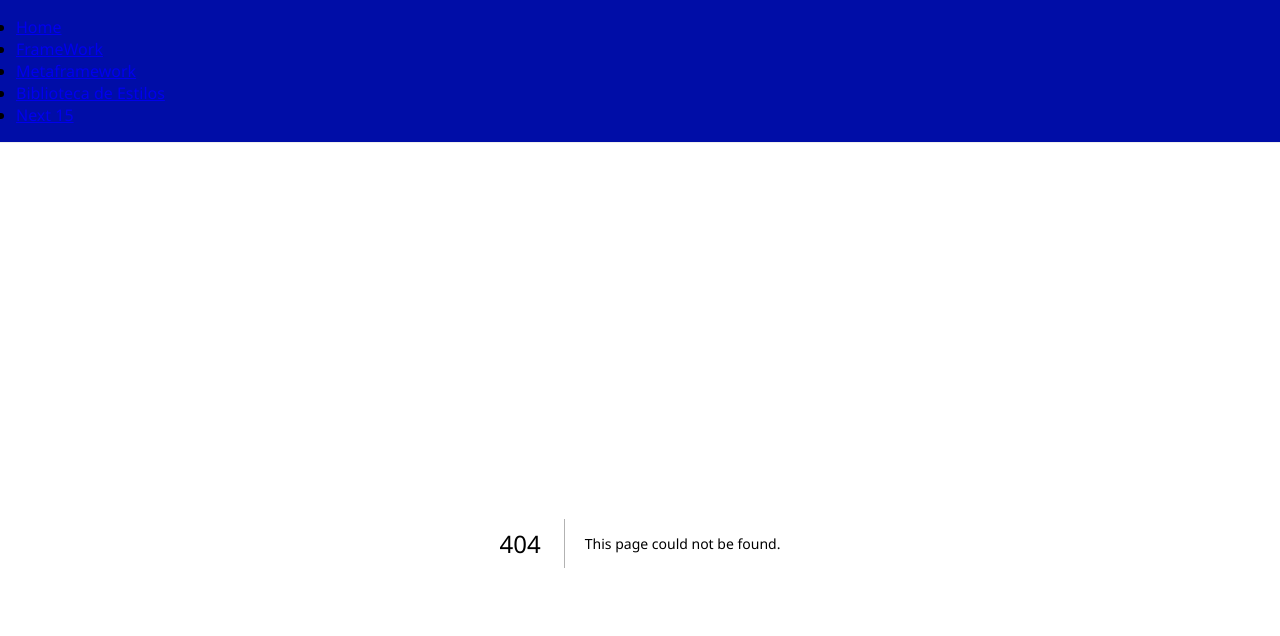
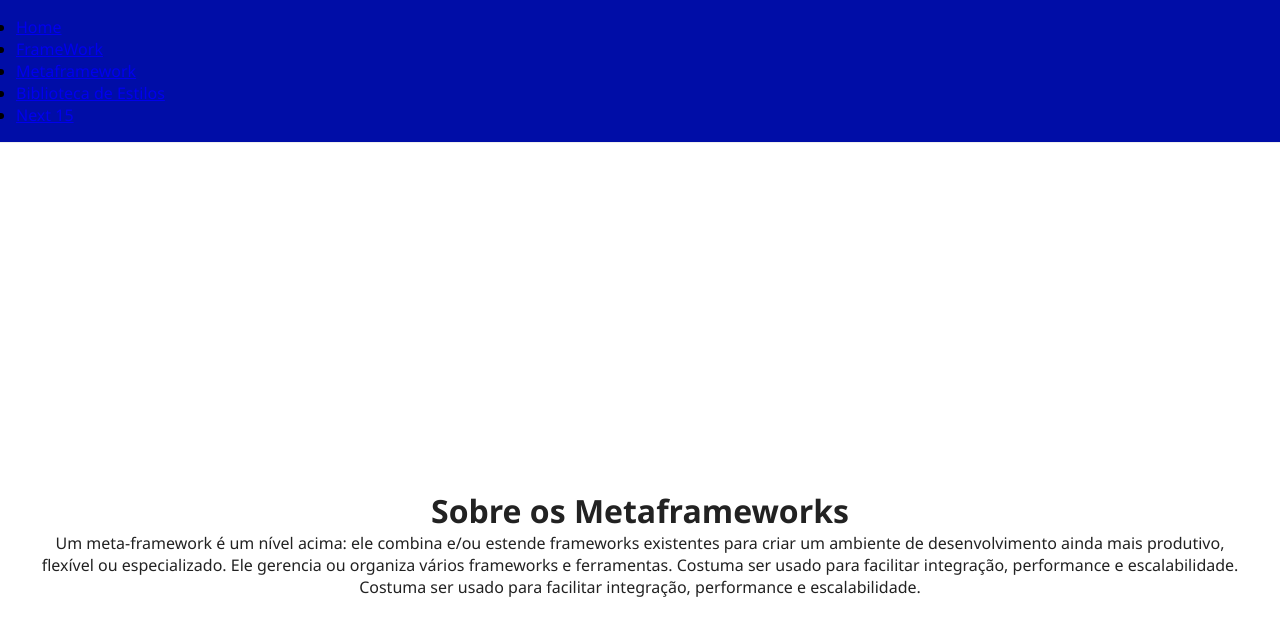
Before and after one commit to joaoporto27/frameworks, a Next.js app: page /metaframework in a window 1280 px wide. Before the commit this address had no page. Shown: the top 636 px of the page. Built offline with nearby package versions, Linux system fonts and the light colour scheme.

Commit message:
feat: add metaframework page

```diff
--- /dev/null
+++ b/src/app/metaframework/meta.module.css
@@ -0,0 +1,11 @@
+.container {
+    display: flex;
+    flex-direction: column;
+    align-items: center;
+    justify-content: center;
+    width: 100%;
+    min-height: 100vh;
+    color: #222;
+    padding: 2rem;
+    text-align: center;
+}
--- /dev/null
+++ b/src/app/metaframework/page.jsx
@@ -0,0 +1,11 @@
+import React from "react";
+import styles from "./meta.module.css";
+
+export default function MetaFramework() {
+    return (
+        <div className={styles.container}>
+            <h1>Sobre os Metaframeworks</h1>
+            <p>Um meta-framework é um nível acima: ele combina e/ou estende frameworks existentes para criar um ambiente de desenvolvimento ainda mais produtivo, flexível ou especializado. Ele gerencia ou organiza vários frameworks e ferramentas. Costuma ser usado para facilitar integração, performance e escalabilidade. Costuma ser usado para facilitar integração, performance e escalabilidade.</p>
+        </div>
+    );
+}
```
